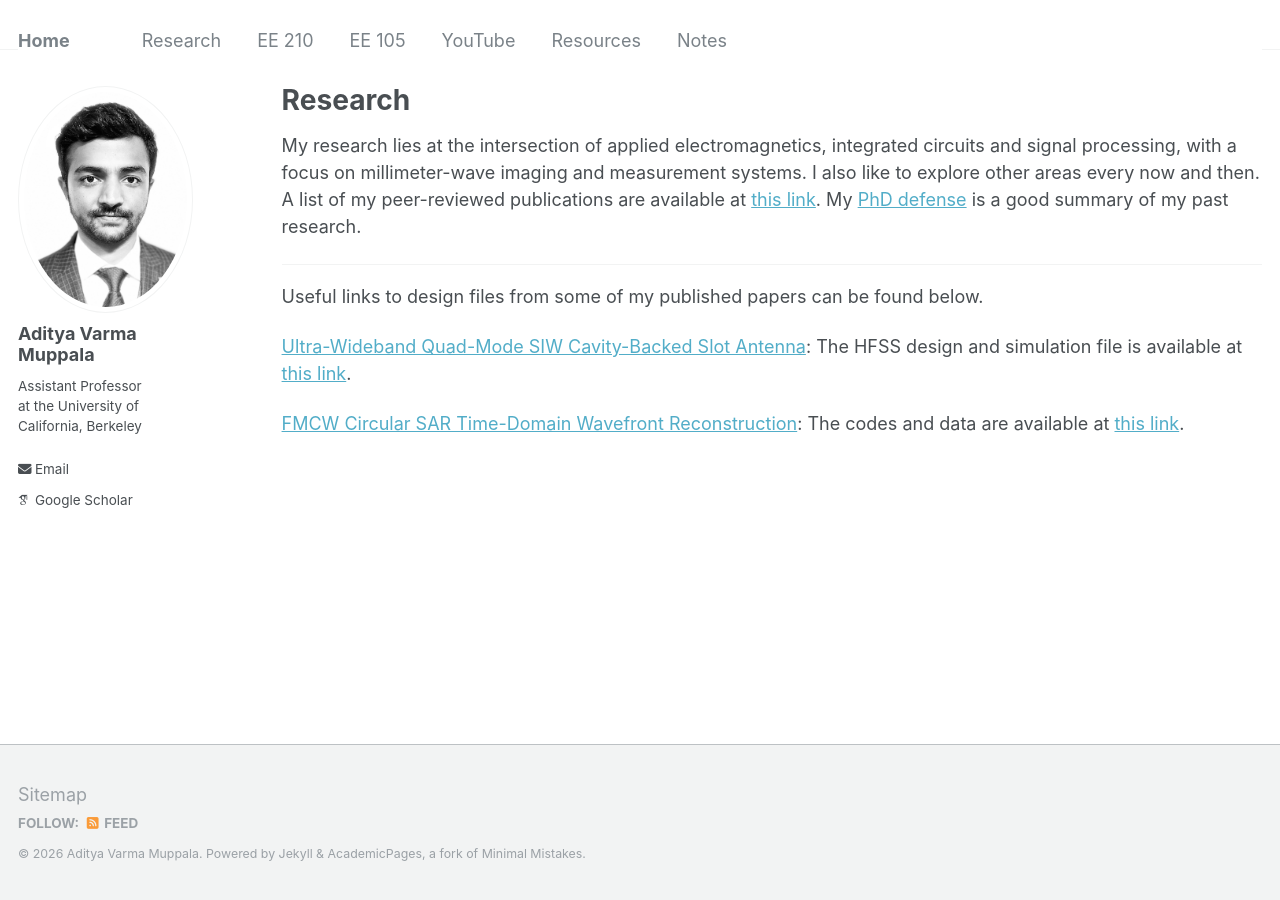
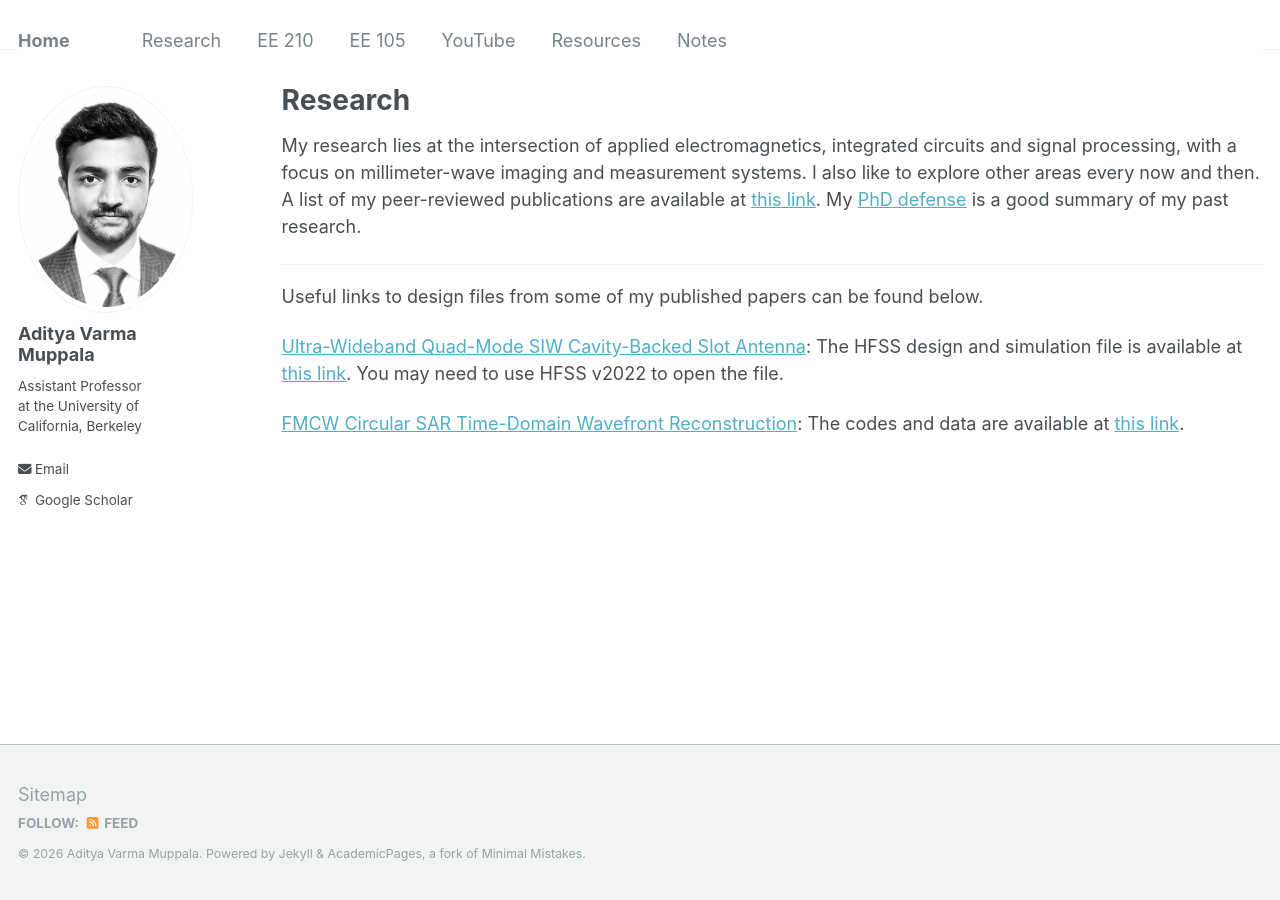
Before and after one commit to AdityaMuppala/adityamuppala.github.io, a Jekyll site: the page built from _pages/research.md, in a window 1280 px wide. Built offline with Jekyll 4.4.1, drawn with Linux system fonts in a browser that asks for light colours; some web fonts are replaced.

Commit message:
Update research.md

```diff
--- a/_pages/research.md
+++ b/_pages/research.md
@@ -13,7 +13,7 @@ Useful links to design files from some of my published papers can be found below
 
 
 
-[Ultra-Wideband Quad-Mode SIW Cavity-Backed Slot Antenna](https://ieeexplore.ieee.org/abstract/document/10858613): The HFSS design and simulation file is available at [this link](https://drive.google.com/file/d/1GSofs2DB4lO9aJZiCAHVcPzvQUEpoxIP/view?usp=sharing).
+[Ultra-Wideband Quad-Mode SIW Cavity-Backed Slot Antenna](https://ieeexplore.ieee.org/abstract/document/10858613): The HFSS design and simulation file is available at [this link](https://drive.google.com/file/d/1GSofs2DB4lO9aJZiCAHVcPzvQUEpoxIP/view?usp=sharing). You may need to use HFSS v2022 to open the file.
 
 
 [FMCW Circular SAR Time-Domain Wavefront Reconstruction](https://ieeexplore.ieee.org/abstract/document/10666829): The codes and data are available at [this link](https://github.com/AdityaMuppala/FMCW-ICSAR-TDWR/tree/main).
```
